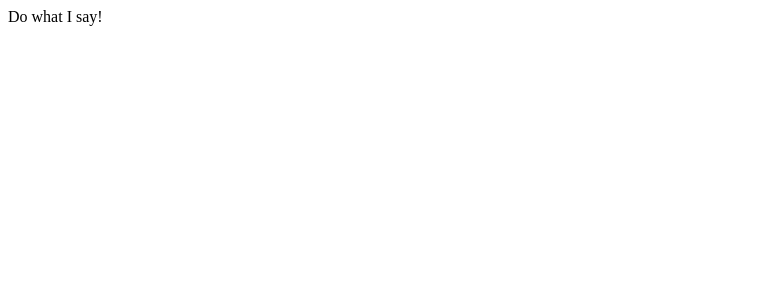
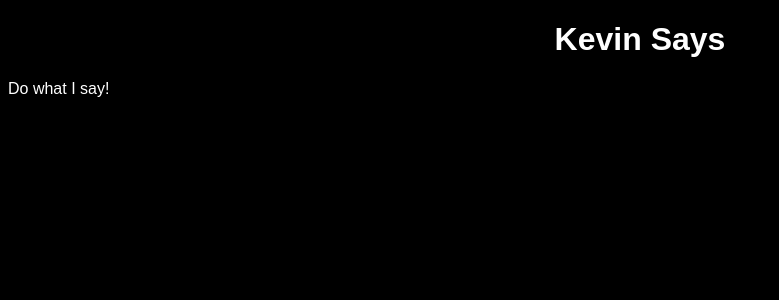
Before and after one commit to kevinmjacobs/kevinsays, a React app: page / in a window 1280 px wide. Shown: the top 300 px of the page, without its empty margins (0-779 px from the left). Built offline with nearby package versions, Linux system fonts and the light colour scheme; the HTML template or start-up script is replaced by a standard one.

Commit message:
Init styled components Set global and app style files

```diff
--- a/package.json
+++ b/package.json
@@ -23,7 +23,8 @@
     "express": "^4.16.3",
     "helmet": "^3.13.0",
     "react": "^16.5.2",
-    "react-dom": "^16.5.2"
+    "react-dom": "^16.5.2",
+    "styled-components": "^3.4.9"
   },
   "devDependencies": {
     "babel": "^6.23.0",
--- a/src/components/app/App.jsx
+++ b/src/components/app/App.jsx
@@ -1,4 +1,5 @@
 import React from 'react';
+import { AppBody, AppHeader} from './AppStyles'
 
 export default class App extends React.Component {
   constructor() {
@@ -8,6 +9,7 @@ export default class App extends React.Component {
   render() {
     return(
       <div>
+        <AppHeader>Kevin Says</AppHeader>
         Do what I say!
       </div>
     )
--- /dev/null
+++ b/src/components/app/AppStyles.js
@@ -0,0 +1,5 @@
+import styles from 'styled-components';
+
+export const AppHeader = styles.h1`
+  text-align: center;
+`;
--- /dev/null
+++ b/src/components/global.js
@@ -0,0 +1,9 @@
+import { injectGlobal } from 'styled-components';
+
+injectGlobal`
+  body {
+    font-family: 'Archivo', sans-serif;
+    background: black;
+    color: white;
+  }
+`
--- a/src/index.jsx
+++ b/src/index.jsx
@@ -2,4 +2,7 @@ import React from 'react';
 import ReactDOM from 'react-dom';
 import App from './components/app/App.jsx';
 
+// Styled components
+import './components/global'
+
 ReactDOM.render(<App />, document.getElementById("app"));
```
